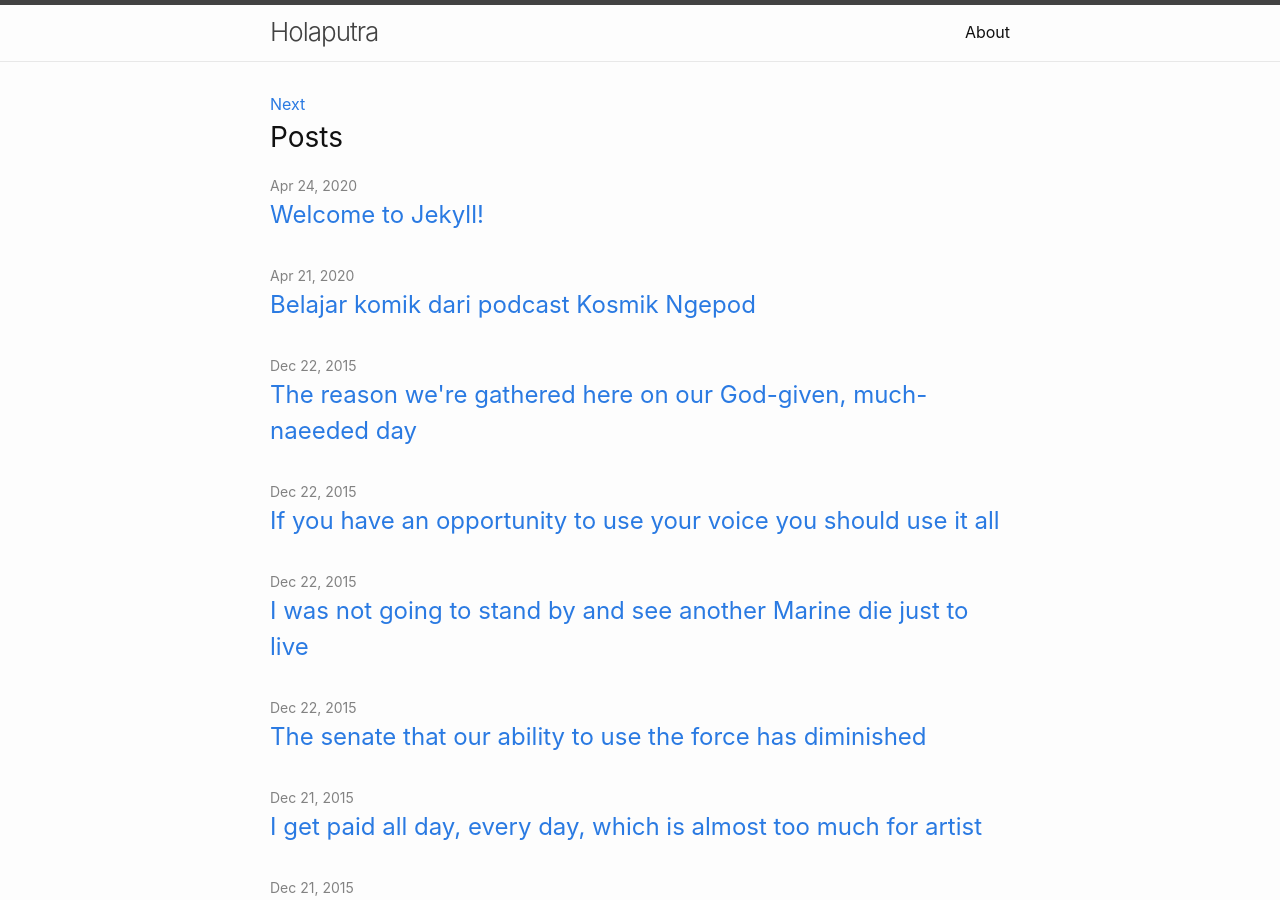
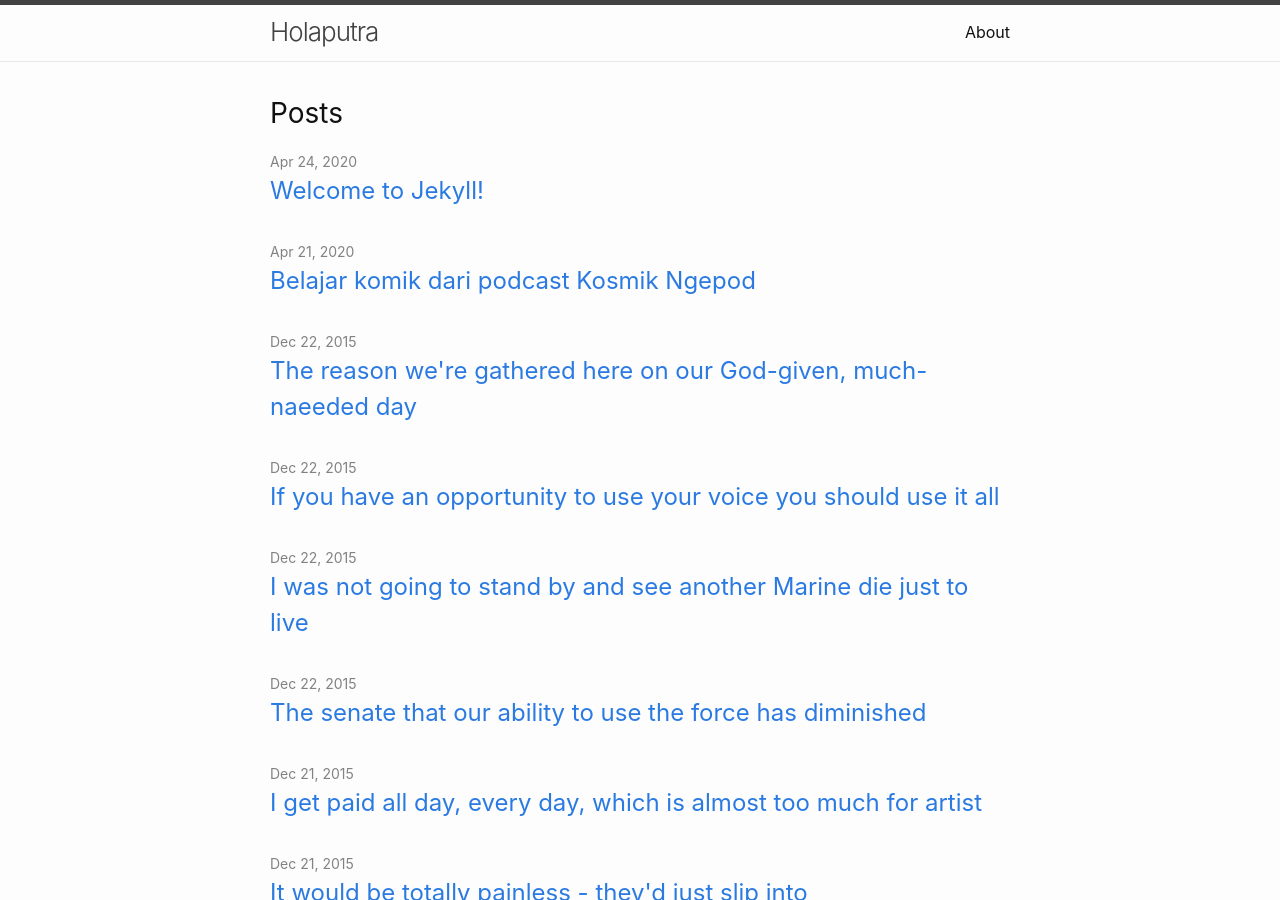
Before and after one commit to holaputra/holaputra.github.io, a Jekyll site: the page built from index.html, in a window 1280 px wide and 900 px high. Built offline with Jekyll 4.4.1, drawn with Linux system fonts in a browser that asks for light colours; the list of posts is cut into pages by our own code.

Commit message:
revert index.html and home.html

```diff
--- a/_layouts/home.html
+++ b/_layouts/home.html
@@ -27,6 +27,7 @@ layout: default
       </li>
       {%- endfor -%}
     </ul>
+
   {%- endif -%}
 
 </div>
--- a/index.html
+++ b/index.html
@@ -1,14 +1,6 @@
 ---
+# Feel free to add content and custom Front Matter to this file.
+# To modify the layout, see https://jekyllrb.com/docs/themes/#overriding-theme-defaults
+
 layout: home
 ---
-
-<div class='o-wrapper'>
-  <div class='o-grid'>
-    {% for post in paginator.posts %}
-    {% endfor %}
-  </div>
-
-  <div class='o-grid'>
-    {% include pagination.html %}
-  </div>
-</div>
```
